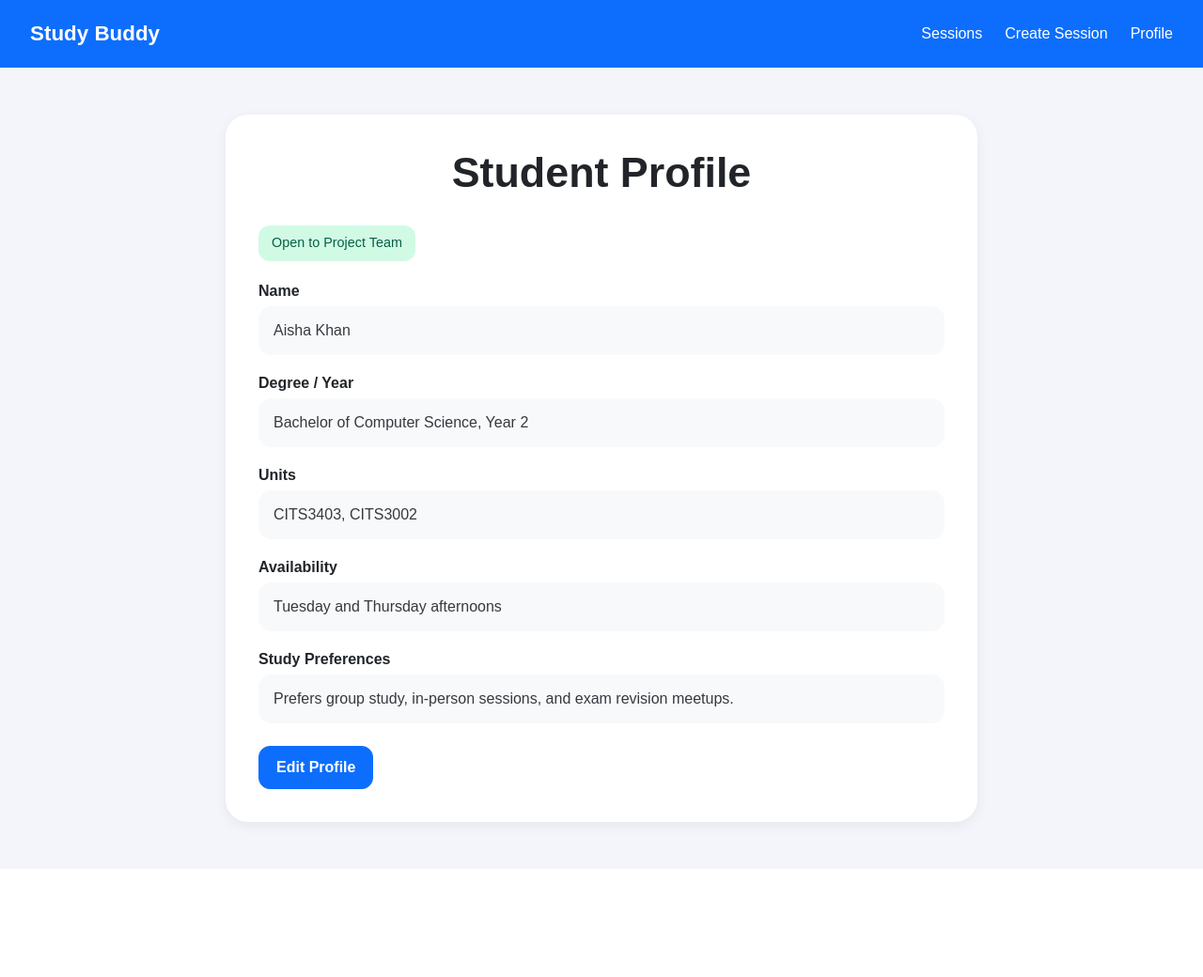
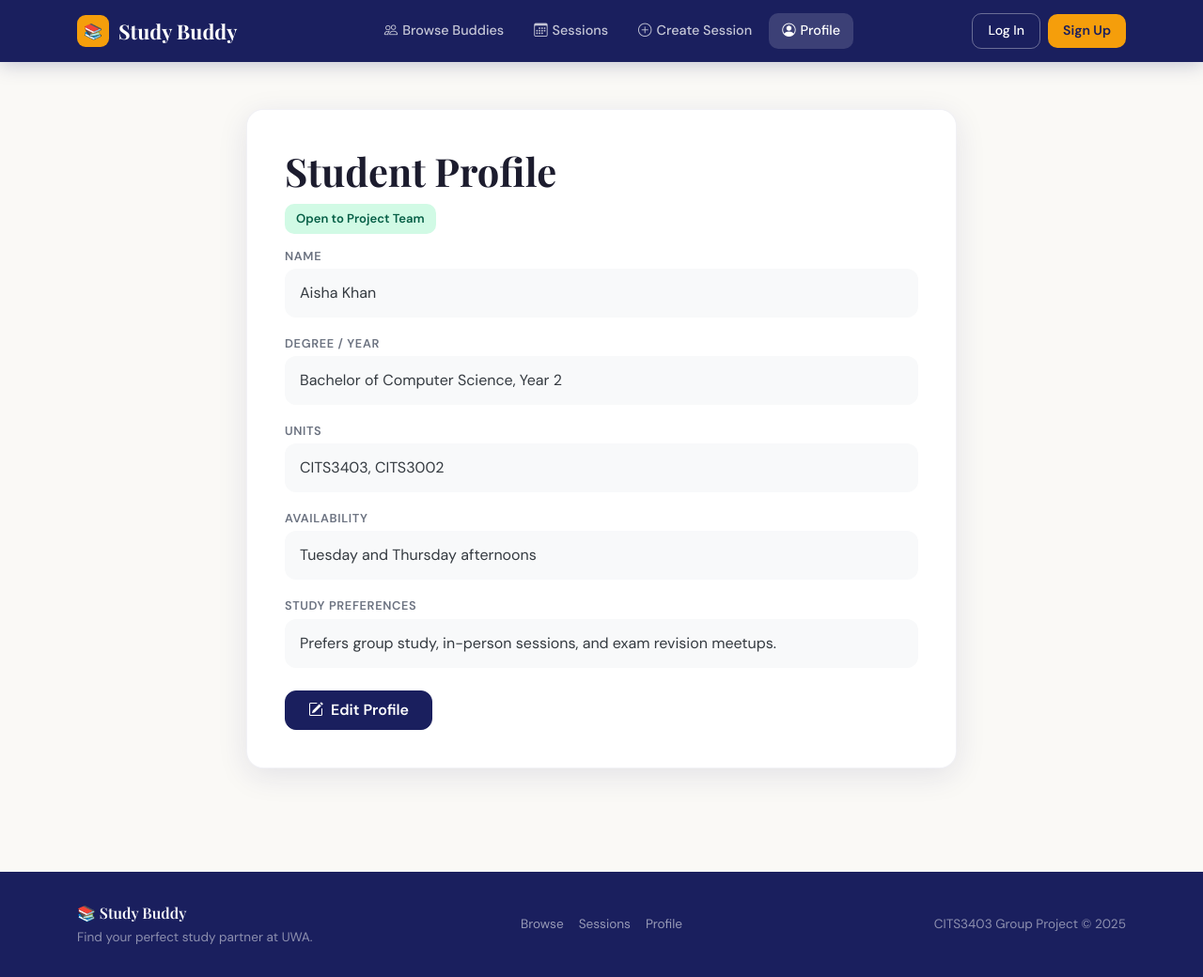
Before and after one commit to Peilin-C/CITS3403, a Python web app: template templates/profile.html in a window 1280 px wide. Shown: the whole page at 94% size. Before the commit the page ends 889 px from the top, so only its background shows below. Run offline with Jinja, Linux system fonts and the light colour scheme; the template is opened without the code that fills it, so the values that code supplies are empty.

```diff
--- a/templates/profile.html
+++ b/templates/profile.html
@@ -1,133 +1,47 @@
 <!DOCTYPE html>
 <html lang="en">
 <head>
-  <meta charset="UTF-8">
-  <meta name="viewport" content="width=device-width, initial-scale=1.0">
-  <title>Profile</title>
-  <link href="https://cdn.jsdelivr.net/npm/bootstrap@5.3.3/dist/css/bootstrap.min.css" rel="stylesheet">
-  <style>
-    body {
-      background-color: #f3f5fb;
-      font-family: Arial, sans-serif;
-      margin: 0;
-    }
-
-    .navbar {
-      background-color: #0d6efd;
-      padding: 14px 32px;
-    }
-
-    .navbar-brand,
-    .nav-link {
-      color: white !important;
-      font-weight: 500;
-      text-decoration: none;
-    }
-
-    .navbar-brand {
-      font-size: 1.4rem;
-      font-weight: 700;
-    }
-
-    .profile-wrapper {
-      max-width: 800px;
-      margin: 50px auto;
-    }
-
-    .profile-card {
-      background: white;
-      border-radius: 24px;
-      padding: 35px;
-      box-shadow: 0 4px 14px rgba(0, 0, 0, 0.06);
-    }
-
-    .profile-title {
-      font-size: 2.8rem;
-      font-weight: 700;
-      text-align: center;
-      margin-bottom: 30px;
-      color: #212529;
-    }
-
-    .badge-project {
-      background-color: #d1fae5;
-      color: #065f46;
-      font-size: 0.9rem;
-      padding: 8px 14px;
-      border-radius: 12px;
-      display: inline-block;
-      margin-bottom: 20px;
-      font-weight: 500;
-    }
-
-    .info-label {
-      font-weight: 700;
-      color: #212529;
-      margin-bottom: 4px;
-    }
-
-    .info-box {
-      background-color: #f8f9fa;
-      border-radius: 14px;
-      padding: 14px 16px;
-      margin-bottom: 18px;
-      color: #343a40;
-    }
-
-    .btn-edit {
-      border-radius: 12px;
-      padding: 10px 18px;
-      font-weight: 600;
-    }
-  </style>
+  <title>Profile — Study Buddy</title>
+  <meta charset="UTF-8"/><meta name="viewport" content="width=device-width, initial-scale=1.0"/>
+  <link href="https://cdn.jsdelivr.net/npm/bootstrap@5.3.3/dist/css/bootstrap.min.css" rel="stylesheet"/>
+  <link rel="stylesheet" href="https://cdn.jsdelivr.net/npm/bootstrap-icons@1.11.3/font/bootstrap-icons.css"/>
+  <link href="https://fonts.googleapis.com/css2?family=Playfair+Display:wght@600;700&family=DM+Sans:wght@300;400;500;600&display=swap" rel="stylesheet"/>
+  <link rel="stylesheet" href="style.css"/>
 </head>
 <body>
-
-  <nav class="navbar navbar-expand-lg">
-    <div class="container-fluid px-0">
-      <a class="navbar-brand" href="#">Study Buddy</a>
-      <div class="ms-auto d-flex gap-4">
-        <a class="nav-link" href="study_sessions.html">Sessions</a>
-        <a class="nav-link" href="create_session.html">Create Session</a>
-        <a class="nav-link" href="profile.html">Profile</a>
+<nav class="sb-nav navbar navbar-expand-lg">
+  <div class="container">
+    <a class="navbar-brand" href="index.html"><div class="logo-icon">📚</div>Study Buddy</a>
+    <button class="navbar-toggler" type="button" data-bs-toggle="collapse" data-bs-target="#sbNav"><i class="bi bi-list" style="color:white;font-size:1.4rem;"></i></button>
+    <div class="collapse navbar-collapse" id="sbNav">
+      <ul class="navbar-nav mx-auto gap-1" id="main-nav">
+        <li class="nav-item"><a class="nav-link" href="browse_users.html"><i class="bi bi-people"></i>Browse Buddies</a></li>
+        <li class="nav-item"><a class="nav-link" href="study_sessions.html"><i class="bi bi-calendar3"></i>Sessions</a></li>
+        <li class="nav-item"><a class="nav-link" href="create_session.html"><i class="bi bi-plus-circle"></i>Create Session</a></li>
+        <li class="nav-item"><a class="nav-link" href="profile.html"><i class="bi bi-person-circle"></i>Profile</a></li>
+      </ul>
+      <div class="d-flex align-items-center gap-2 mt-3 mt-lg-0">
+        <a class="btn-nav-login" href="login.html">Log In</a>
+        <a class="btn-nav-signup" href="signup.html">Sign Up</a>
       </div>
     </div>
-  </nav>
-
-  <div class="profile-wrapper">
-    <div class="profile-card">
-      <h1 class="profile-title">Student Profile</h1>
-
+  </div>
+</nav>
+<main>
+  <div class="container" style="max-width:780px;margin:50px auto;padding-bottom:60px;">
+    <div class="sb-card">
+      <h1 class="page-title" style="margin-top:0;">Student Profile</h1>
       <span class="badge-project">Open to Project Team</span>
-
-      <div class="mb-3">
-        <div class="info-label">Name</div>
-        <div class="info-box">Aisha Khan</div>
-      </div>
-
-      <div class="mb-3">
-        <div class="info-label">Degree / Year</div>
-        <div class="info-box">Bachelor of Computer Science, Year 2</div>
-      </div>
-
-      <div class="mb-3">
-        <div class="info-label">Units</div>
-        <div class="info-box">CITS3403, CITS3002</div>
-      </div>
-
-      <div class="mb-3">
-        <div class="info-label">Availability</div>
-        <div class="info-box">Tuesday and Thursday afternoons</div>
-      </div>
-
-      <div class="mb-4">
-        <div class="info-label">Study Preferences</div>
-        <div class="info-box">Prefers group study, in-person sessions, and exam revision meetups.</div>
-      </div>
-
-      <a href="edit_profile.html" class="btn btn-primary btn-edit">Edit Profile</a>
+      <div class="mb-3"><div class="info-label">Name</div><div class="info-box">Aisha Khan</div></div>
+      <div class="mb-3"><div class="info-label">Degree / Year</div><div class="info-box">Bachelor of Computer Science, Year 2</div></div>
+      <div class="mb-3"><div class="info-label">Units</div><div class="info-box">CITS3403, CITS3002</div></div>
+      <div class="mb-3"><div class="info-label">Availability</div><div class="info-box">Tuesday and Thursday afternoons</div></div>
+      <div class="mb-4"><div class="info-label">Study Preferences</div><div class="info-box">Prefers group study, in-person sessions, and exam revision meetups.</div></div>
+      <a href="edit_profile.html" class="btn btn-primary px-4 py-2"><i class="bi bi-pencil-square me-2"></i>Edit Profile</a>
     </div>
   </div>
-
-</body>
-</html>
+</main>
+<footer class="sb-footer"><div class="container"><div class="row align-items-center"><div class="col-md-4 mb-3 mb-md-0"><span class="brand">📚 Study Buddy</span><div class="mt-1">Find your perfect study partner at UWA.</div></div><div class="col-md-4 text-md-center mb-3 mb-md-0"><div class="d-flex gap-3 justify-content-md-center"><a href="browse_users.html">Browse</a><a href="study_sessions.html">Sessions</a><a href="profile.html">Profile</a></div></div><div class="col-md-4 text-md-end">CITS3403 Group Project © 2025</div></div></div></footer>
+<script src="https://cdn.jsdelivr.net/npm/bootstrap@5.3.3/dist/js/bootstrap.bundle.min.js"></script>
+<script>const page=location.pathname.split("/").pop();document.querySelectorAll("#main-nav .nav-link").forEach(a=>{if(a.getAttribute("href")===page)a.classList.add("active");});</script>
+</body></html>
```
Also changed, not shown: templates/create_session.html (+41 -104 lines), templates/edit_profile.html (+40 -105 lines), templates/study_sessions.html (+36 -113 lines).
